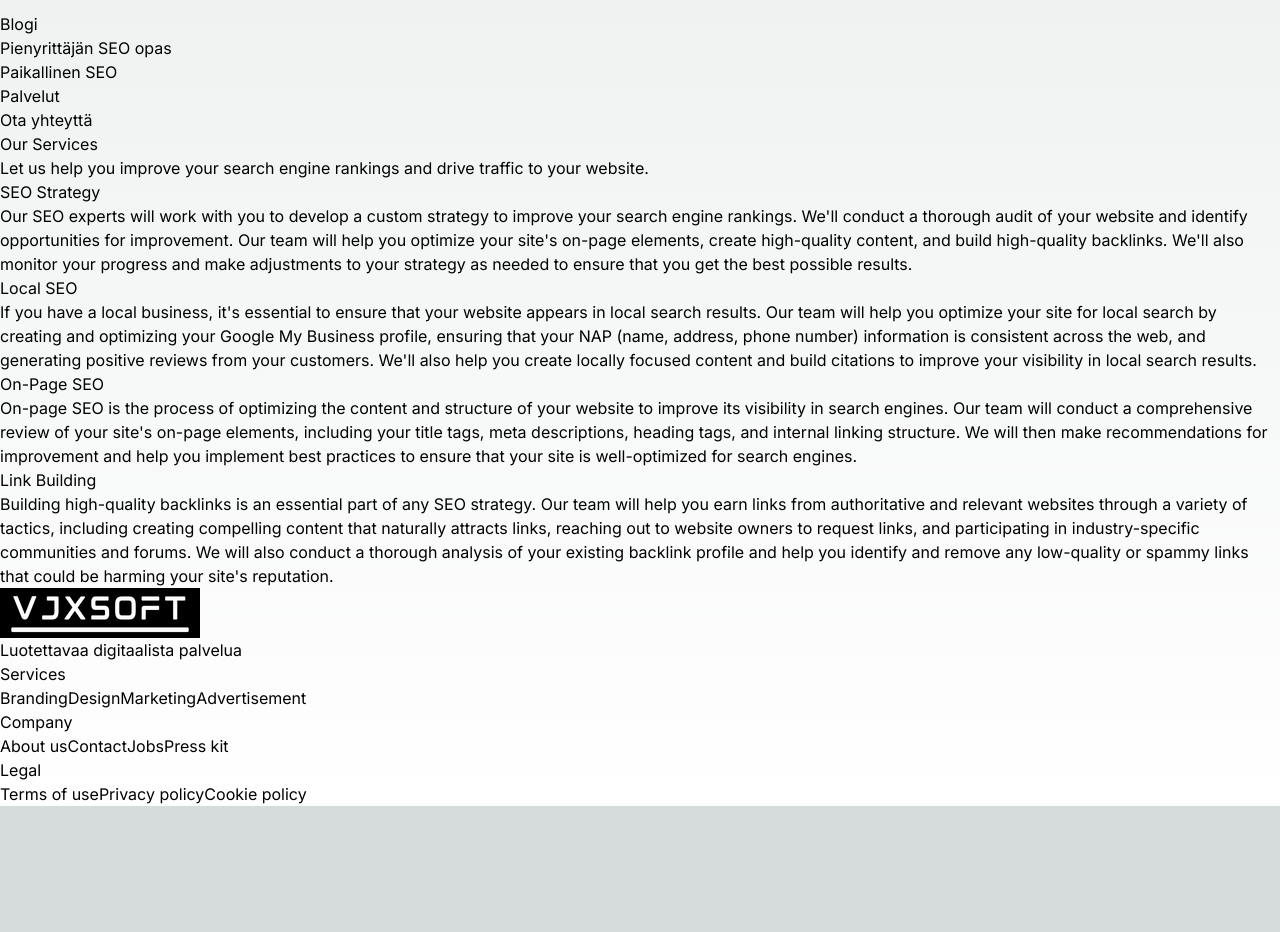
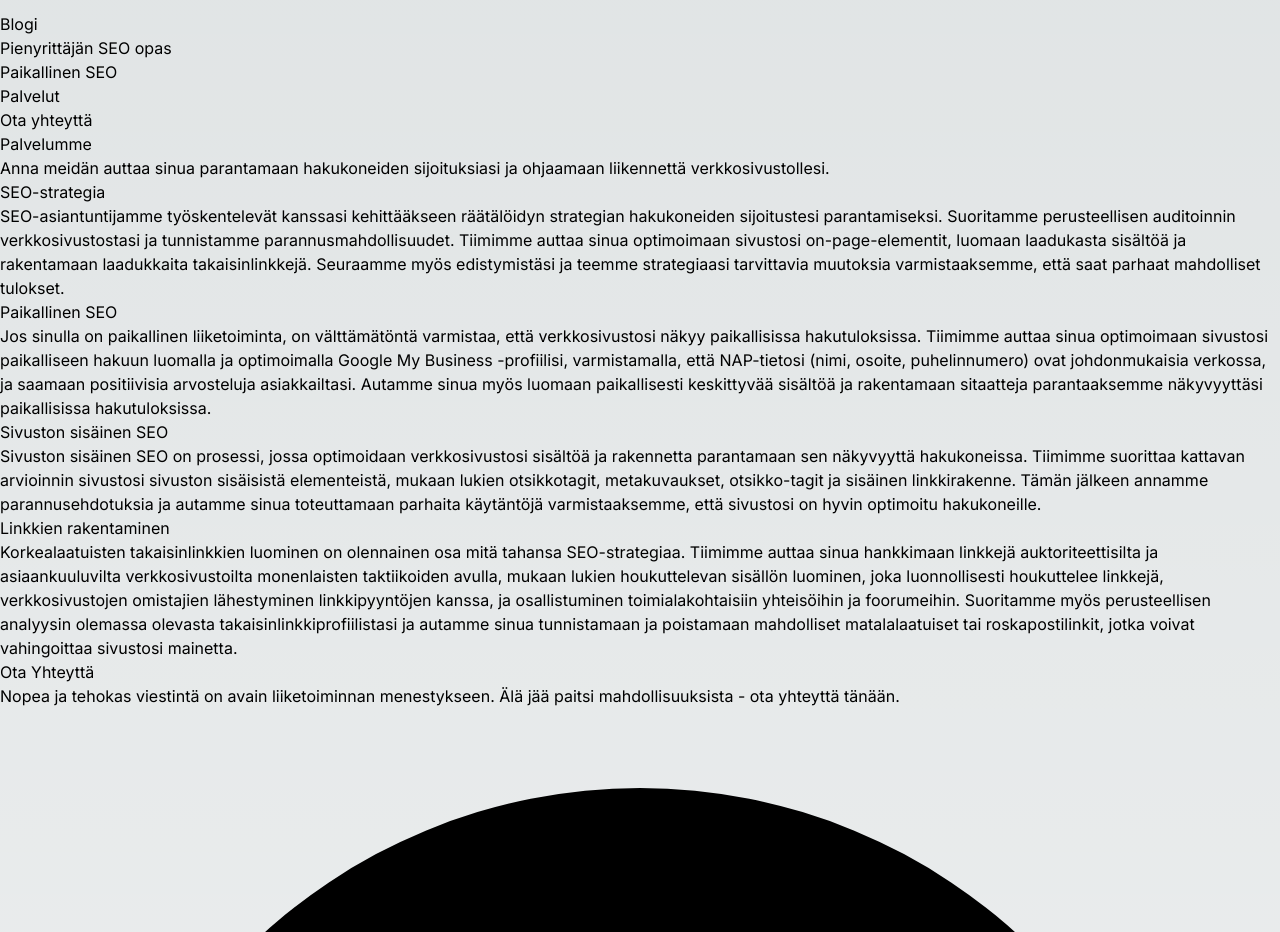
Before and after one commit to Itsdarkhere/VJXSOFT, a Next.js app: page /palvelut in a window 1280 px wide. Shown: the part 1380-2312 px from the top of the page. Before the commit the page ends 2186 px from the top, so only its background shows below. Built offline with nearby package versions, Linux system fonts and the light colour scheme.

Commit message:
Yks osio lisää

```diff
--- a/app/palvelut/page.tsx
+++ b/app/palvelut/page.tsx
@@ -1,3 +1,4 @@
+import Contact from "@/components/Contact";
 
 
 export default function Palvelut() {
@@ -10,60 +11,63 @@ export default function Palvelut() {
     // </p>
 
     return (
-        <div className="relative bg-gray-100 py-10 gap-10 lg:py-16 flex justify-center items-center flex-col">
+        <div>
+            <div className="relative bg-gray-50 py-10 gap-10 lg:py-16 flex justify-center items-center flex-col">
                 <div className="container grid items-center gap-4 px-4 text-center md:px-6 lg:gap-10">
                     <div className="space-y-4 lg:space-y-2">
-                    <h1 className="text-3xl font-bold tracking-tight text-gray-900 sm:text-4xl">Our Services</h1>
+                        <h1 className="text-3xl font-bold tracking-tight text-gray-900 sm:text-4xl">Palvelumme</h1>
                         <p className="mt-6 text-lg leading-8 text-gray-600">
-                        Let us help you improve your search engine rankings and drive traffic to your website.
+                            Anna meidän auttaa sinua parantamaan hakukoneiden sijoituksiasi ja ohjaamaan liikennettä verkkosivustollesi.
                         </p>
                     </div>
                 </div>
                 <div className="container grid items-start gap-4 px-4 md:gap-8 md:px-6 lg:gap-12">
                     <div className="grid grid-cols-1 gap-2 md:grid-cols-2 md:gap-4 lg:gap-8">
-                    <div className="flex flex-col gap-1.5">
-                        <h3 className="text-2xl font-bold text-gray-900">SEO Strategy</h3>
+                        <div className="flex flex-col gap-1.5 bg-zinc-200 p-4 rounded-md">
+                        <h3 className="text-2xl font-bold text-gray-900">SEO-strategia</h3>
                             <p className="mt-2 text-base leading-7 text-gray-600">
-                        Our SEO experts will work with you to develop a custom strategy to improve your search engine rankings.
-                        We'll conduct a thorough audit of your website and identify opportunities for improvement. Our team will
-                        help you optimize your site's on-page elements, create high-quality content, and build high-quality
-                        backlinks. We'll also monitor your progress and make adjustments to your strategy as needed to ensure that
-                        you get the best possible results.
+                            SEO-asiantuntijamme työskentelevät kanssasi kehittääkseen räätälöidyn strategian hakukoneiden sijoitustesi parantamiseksi.
+                            Suoritamme perusteellisen auditoinnin verkkosivustostasi ja tunnistamme parannusmahdollisuudet. Tiimimme auttaa sinua
+                            optimoimaan sivustosi on-page-elementit, luomaan laadukasta sisältöä ja rakentamaan laadukkaita
+                            takaisinlinkkejä. Seuraamme myös edistymistäsi ja teemme strategiaasi tarvittavia muutoksia varmistaaksemme,
+                            että saat parhaat mahdolliset tulokset.
                             </p>
                         </div>
-                    <div className="flex flex-col gap-1.5">
-                        <h3 className="text-2xl font-bold text-gray-900">Local SEO</h3>
+                        <div className="flex flex-col gap-1.5 bg-zinc-200 p-4 rounded-md">
+                        <h3 className="text-2xl font-bold text-gray-900">Paikallinen SEO</h3>
                             <p className="mt-2 text-base leading-7 text-gray-600">
-                        If you have a local business, it's essential to ensure that your website appears in local search results.
-                        Our team will help you optimize your site for local search by creating and optimizing your Google My
-                        Business profile, ensuring that your NAP (name, address, phone number) information is consistent across
-                        the web, and generating positive reviews from your customers. We'll also help you create locally focused
-                        content and build citations to improve your visibility in local search results.
+                            Jos sinulla on paikallinen liiketoiminta, on välttämätöntä varmistaa, että verkkosivustosi näkyy paikallisissa hakutuloksissa.
+                            Tiimimme auttaa sinua optimoimaan sivustosi paikalliseen hakuun luomalla ja optimoimalla Google My
+                            Business -profiilisi, varmistamalla, että NAP-tietosi (nimi, osoite, puhelinnumero) ovat johdonmukaisia
+                            verkossa, ja saamaan positiivisia arvosteluja asiakkailtasi. Autamme sinua myös luomaan paikallisesti keskittyvää
+                            sisältöä ja rakentamaan sitaatteja parantaaksemme näkyvyyttäsi paikallisissa hakutuloksissa.
                             </p>
                         </div>
-                    <div className="flex flex-col gap-1.5">
-                        <h3 className="text-2xl font-bold text-gray-900">On-Page SEO</h3>
+                        <div className="flex flex-col gap-1.5 bg-zinc-200 p-4 rounded-md">
+                            <h3 className="text-2xl font-bold text-gray-900">Sivuston sisäinen SEO</h3>
                             <p className="mt-2 text-base leading-7 text-gray-600">
-                        On-page SEO is the process of optimizing the content and structure of your website to improve its
-                        visibility in search engines. Our team will conduct a comprehensive review of your site's on-page
-                        elements, including your title tags, meta descriptions, heading tags, and internal linking structure. We
-                        will then make recommendations for improvement and help you implement best practices to ensure that your
-                        site is well-optimized for search engines.
+                            Sivuston sisäinen SEO on prosessi, jossa optimoidaan verkkosivustosi sisältöä ja rakennetta parantamaan sen
+                            näkyvyyttä hakukoneissa. Tiimimme suorittaa kattavan arvioinnin sivustosi sivuston sisäisistä elementeistä,
+                            mukaan lukien otsikkotagit, metakuvaukset, otsikko-tagit ja sisäinen linkkirakenne. Tämän jälkeen annamme
+                            parannusehdotuksia ja autamme sinua toteuttamaan parhaita käytäntöjä varmistaaksemme, että sivustosi on
+                            hyvin optimoitu hakukoneille.
                             </p>
                         </div>
-                    <div className="flex flex-col gap-1.5">
-                        <h3 className="text-2xl font-bold text-gray-900">Link Building</h3>
+                        <div className="flex flex-col gap-1.5 bg-zinc-200 p-4 rounded-md">
+                            <h3 className="text-2xl font-bold text-gray-900">Linkkien rakentaminen</h3>
                             <p className="mt-2 text-base leading-7 text-gray-600">
-                        Building high-quality backlinks is an essential part of any SEO strategy. Our team will help you earn
-                        links from authoritative and relevant websites through a variety of tactics, including creating compelling
-                        content that naturally attracts links, reaching out to website owners to request links, and participating
-                        in industry-specific communities and forums. We will also conduct a thorough analysis of your existing
-                        backlink profile and help you identify and remove any low-quality or spammy links that could be harming
-                        your site's reputation.
+                            Korkealaatuisten takaisinlinkkien luominen on olennainen osa mitä tahansa SEO-strategiaa. Tiimimme auttaa sinua
+                            hankkimaan linkkejä auktoriteettisilta ja asiaankuuluvilta verkkosivustoilta monenlaisten taktiikoiden avulla,
+                            mukaan lukien houkuttelevan sisällön luominen, joka luonnollisesti houkuttelee linkkejä, verkkosivustojen omistajien
+                            lähestyminen linkkipyyntöjen kanssa, ja osallistuminen toimialakohtaisiin yhteisöihin ja foorumeihin. Suoritamme myös
+                            perusteellisen analyysin olemassa olevasta takaisinlinkkiprofiilistasi ja autamme sinua tunnistamaan ja poistamaan
+                            mahdolliset matalalaatuiset tai roskapostilinkit, jotka voivat vahingoittaa sivustosi mainetta.
                             </p>
                         </div>
                     </div>
                 </div>
             </div>
+            <Contact />
+        </div>
     )
 }
```
Lines whose indentation alone changed are shown as unchanged.
